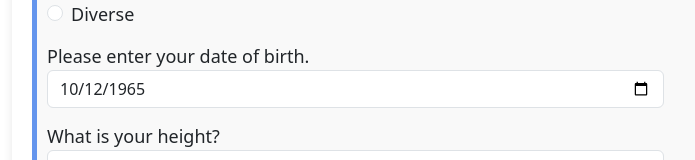
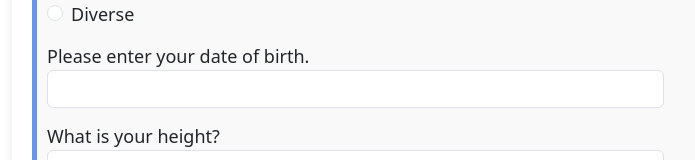
Before and after one commit to s8labo/PharmAssist-Form, a plain HTML site: page index.html in a window 1280 px wide. Shown: the part 209-369 px from the top of the page, without its empty margins (228-923 px from the left). Drawn offline with nearby package versions, Linux system fonts and the light colour scheme.

Commit message:
Update index.html

```diff
--- a/index.html
+++ b/index.html
@@ -41,7 +41,7 @@
 
                 <div class="area half-area">
                     <label for="birthdate">Please enter your date of birth.</label>
-                    <input id="birthdate" class="form-control" type="date" value="1965-10-12"/>
+                    <input id="birthdate" class="form-control" type="text"/>
                 </div>
                  <div class="area half-area">
                     <label for="height">What is your height?</label>
```
